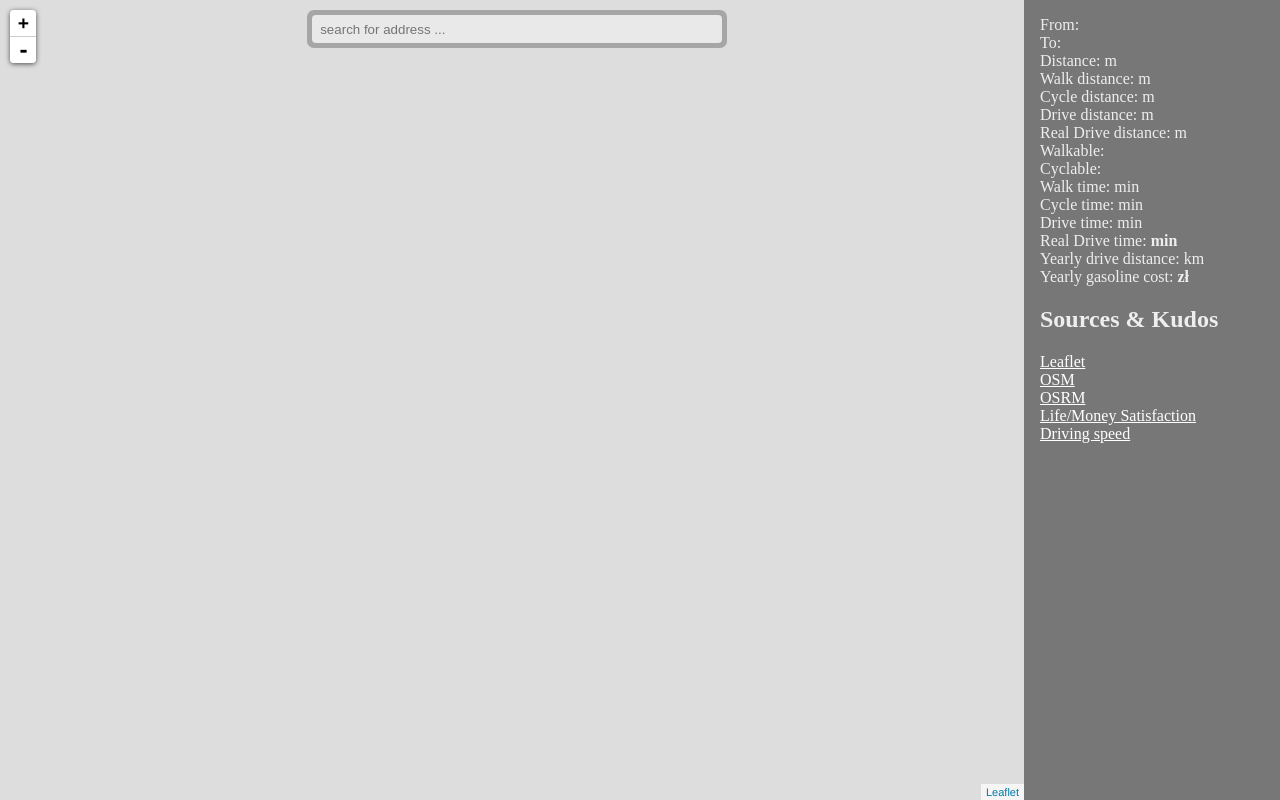
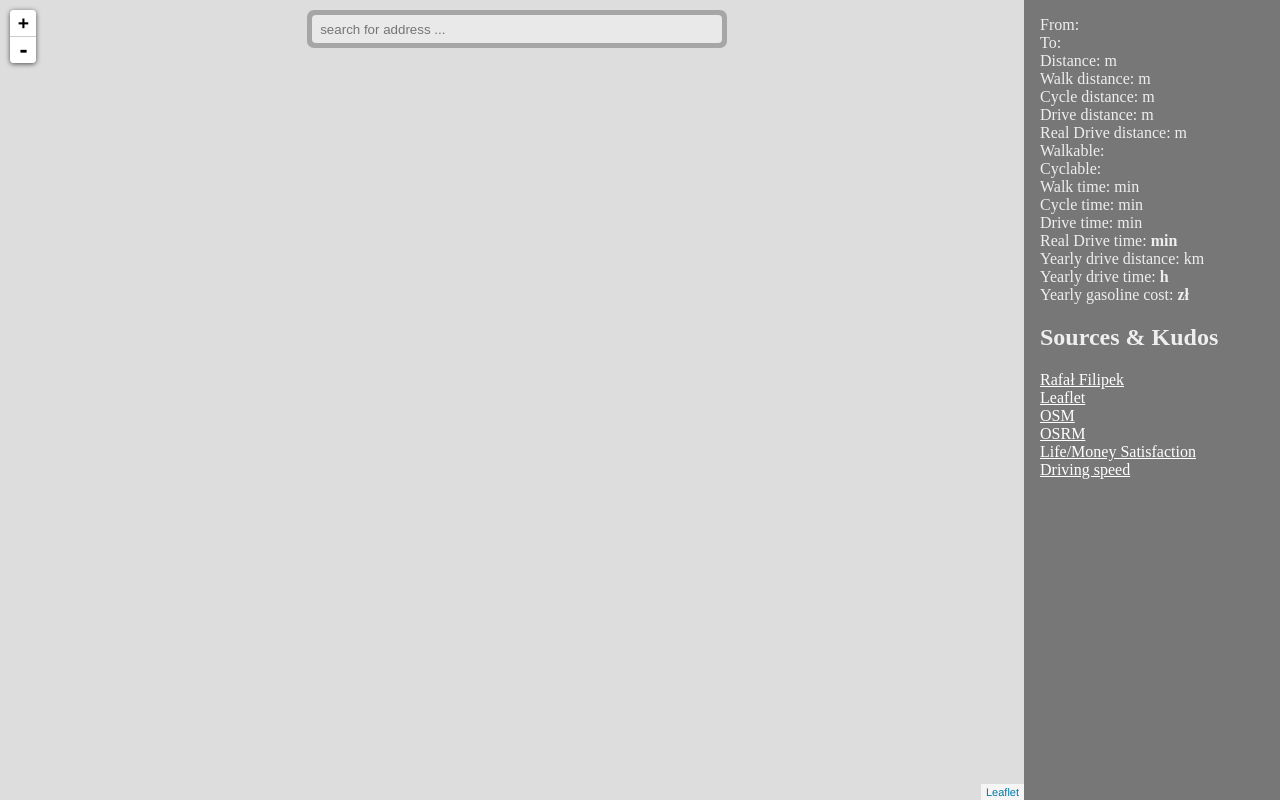
Before and after one commit to wuub/walk, a plain HTML site: page index.html in a window 1280 px wide. Drawn offline with Linux system fonts and the light colour scheme; some packages are replaced by stand-ins of ours.

Commit message:
ansible i yearly drive time

```diff
--- a/index.html
+++ b/index.html
@@ -31,14 +31,17 @@
 
 
         Yearly drive distance: {{ yearly_distance }} km<br>
+        Yearly drive time:  <strong>{{ yearly_time | number: 0}} h</strong><br>
         Yearly gasoline cost:  <strong>{{ yearly_cost | number: 0}} zł</strong><br>
 
         <h2>Sources &amp; Kudos</h2>
+        <a href="https://github.com/rafalfilipek" title="">Rafał Filipek</a><br>
         <a target="_blank" href="http://leafletjs.com/" title="">Leaflet</a><br>
         <a target="_blank" href="http://www.openstreetmap.org/" title="">OSM</a><br>
         <a target="_blank" href="http://project-osrm.org/" title="">OSRM</a><br>
         <a target="_blank" href="http://www.elezea.com/2013/11/money-satisfaction/" title="Satisfaction">Life/Money Satisfaction</a><br>
         <a target="_blank" href="http://www.forbes.com/2008/04/21/europe-commute-congestion-forbeslife-cx_po_0421congestion.html" title="">Driving speed</a>
+
     </div>
      <script src="leaflet.js" type="text/javascript"></script>
      <script src="Polyline.encoded.js" type="text/javascript"></script>
--- a/map.js
+++ b/map.js
@@ -68,6 +68,7 @@ function updateRealDriveData(from, to) {
                     scope.real_drive_distance = data.route_summary.total_distance
                     distance = scope.real_drive_distance
                     scope.real_drive_time = ((distance * drive_speed) + drive_penalty) / 60
+                    scope.yearly_time = yearlyCost(scope.real_drive_time) / 60
                     scope.yearly_distance = yearlyCost(distance) / 1000.0;
                     scope.yearly_cost = drive_cost_per_km * scope.yearly_distance
                 })
```
Also changed, not shown: 2 other files.
